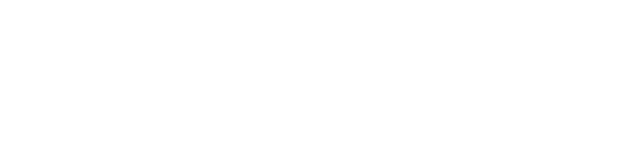
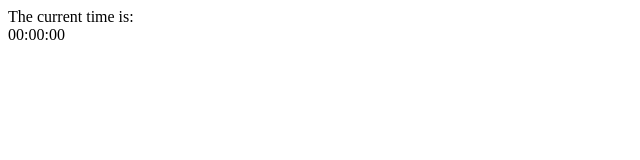
Before and after one commit to rtwalsh/clock-web, a plain HTML site: page index.html in a window 1280 px wide. Shown: the whole page, without its empty margins (0-640 px from the left). Drawn offline with Linux system fonts and the light colour scheme.

Commit message:
Add elements to show the header and the digital clock

```diff
--- a/index.html
+++ b/index.html
@@ -6,6 +6,13 @@
         <title>Clock</title>
     </head>
     <body>
-
+        <div id="main">
+            <section id="hedaer">The current time is:</section>
+            <section id="digital_display">
+                <div id="digital_clock">
+                    <span id="hours">00</span>:<span id="minutes">00</span>:<span id="seconds">00</span>
+                </div>
+            </section>
+        </div>
     </body>
 </html>
```
